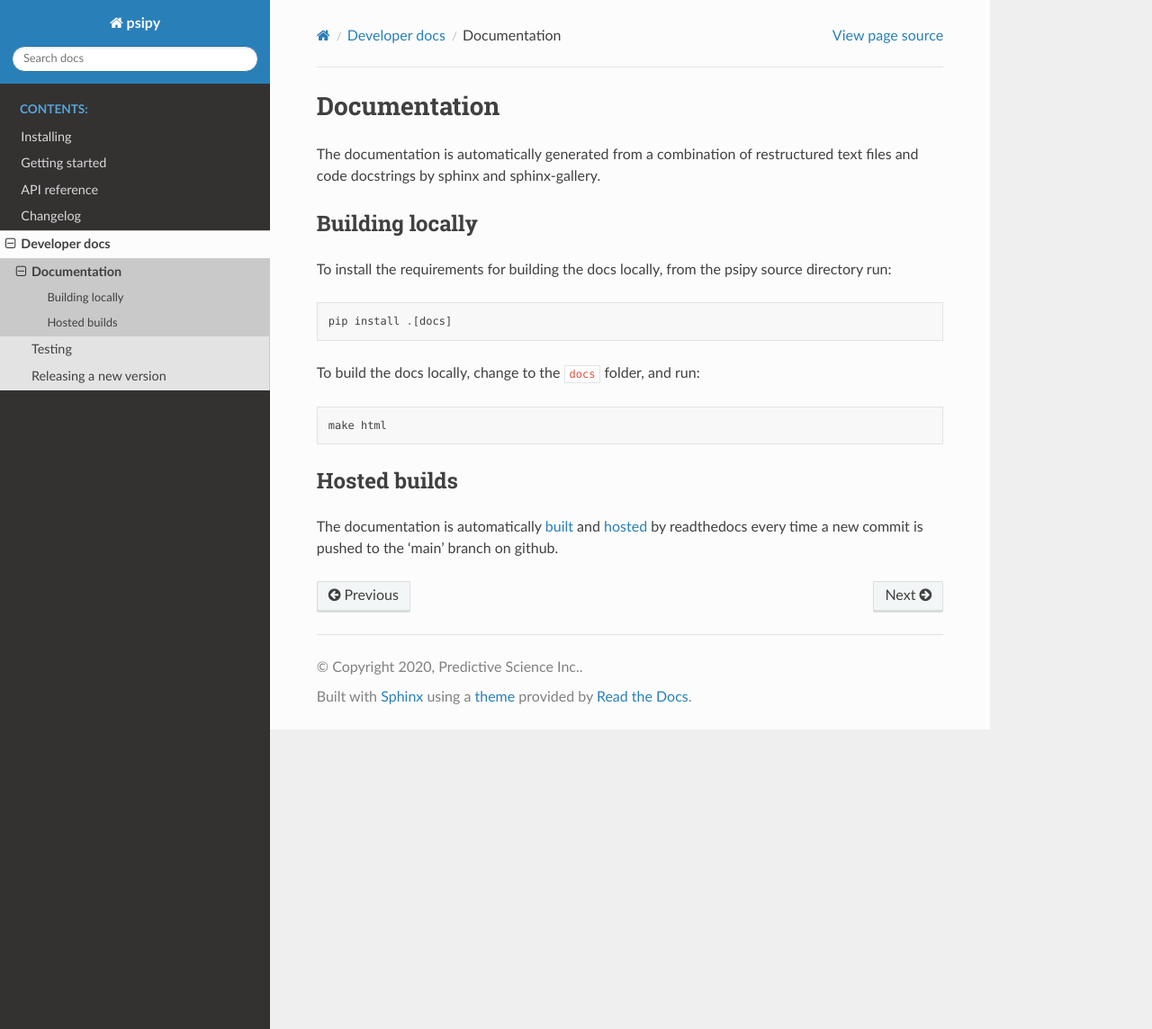
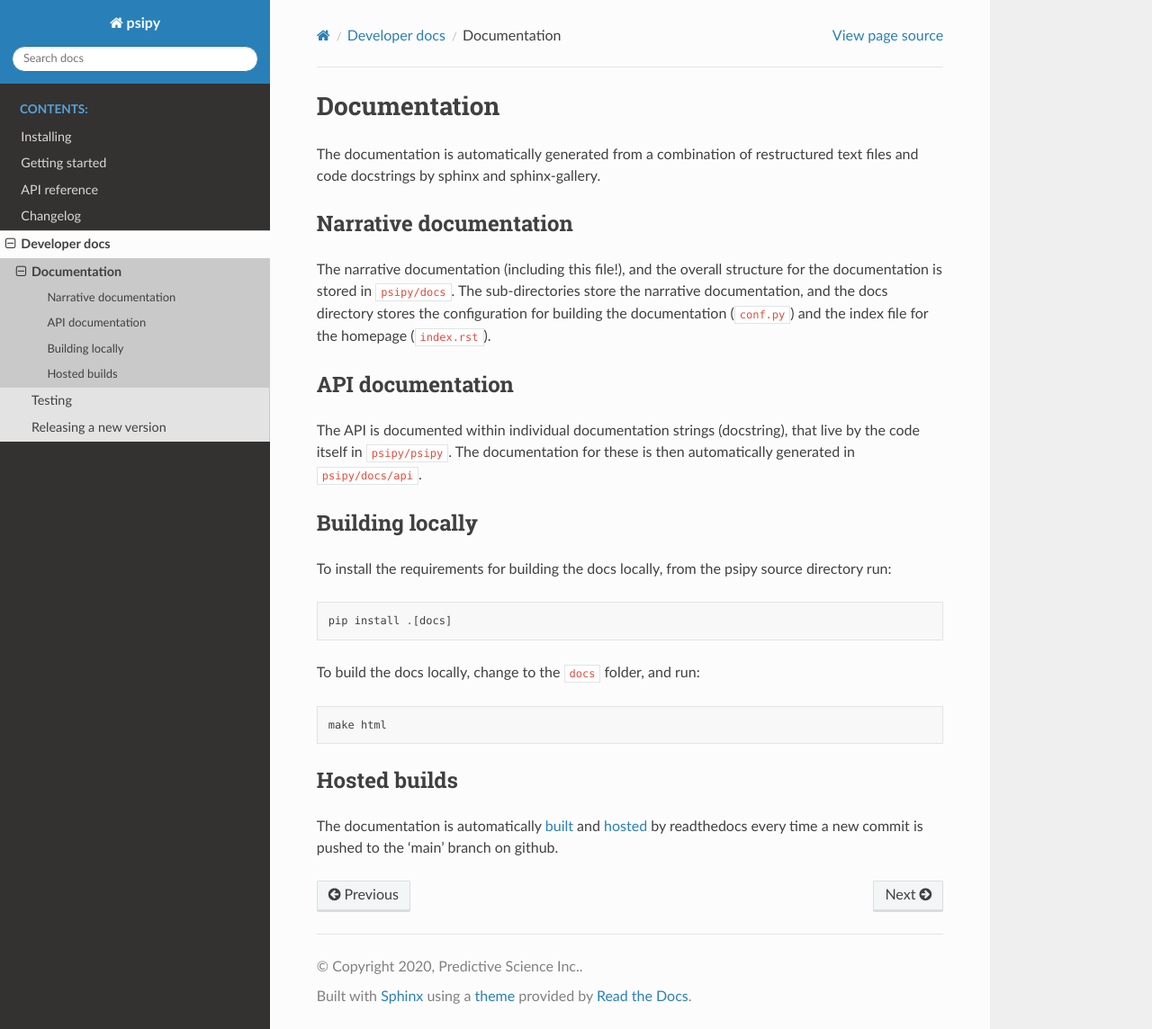
Before and after one commit to predsci/PsiPy, a Sphinx documentation site: the page built from docs/developer/documentation.rst, in a window 1280 px wide and 1144 px high. Shown: the whole window at 90% size. Built offline with Sphinx 7.4.7 and the Read the Docs theme 2.0.0, drawn with Linux system fonts in a browser that asks for light colours; pages that are not in the unit, such as notebooks, are missing from menus.

Commit message:
Add more notes on documentation.

```diff
--- a/docs/developer/documentation.rst
+++ b/docs/developer/documentation.rst
@@ -2,6 +2,20 @@ Documentation
 =============
 The documentation is automatically generated from a combination of restructured
 text files and code docstrings by sphinx and sphinx-gallery.
+
+Narrative documentation
+-----------------------
+The narrative documentation (including this file!), and the overall structure
+for the documentation is stored in :file:`psipy/docs`. The sub-directories
+store the narrative documentation, and the docs directory stores the
+configuration for building the documentation (:file:`conf.py`) and the index
+file for the homepage (:file:`index.rst`).
+
+API documentation
+-----------------
+The API is documented within individual documentation strings (docstring), that
+live by the code itself in :file:`psipy/psipy`. The documentation for these is
+then automatically generated in :file:`psipy/docs/api`.
 
 Building locally
 ----------------
```
